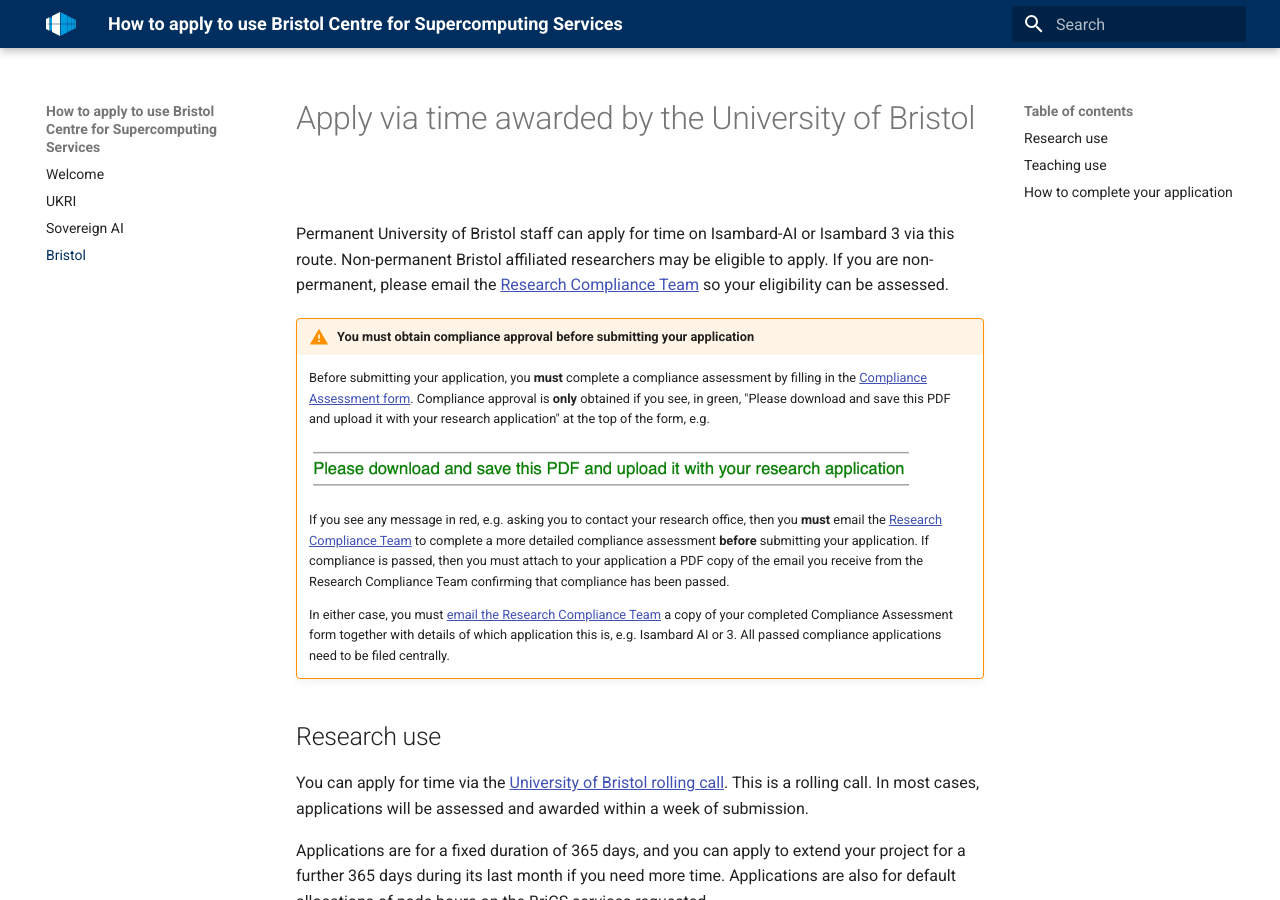
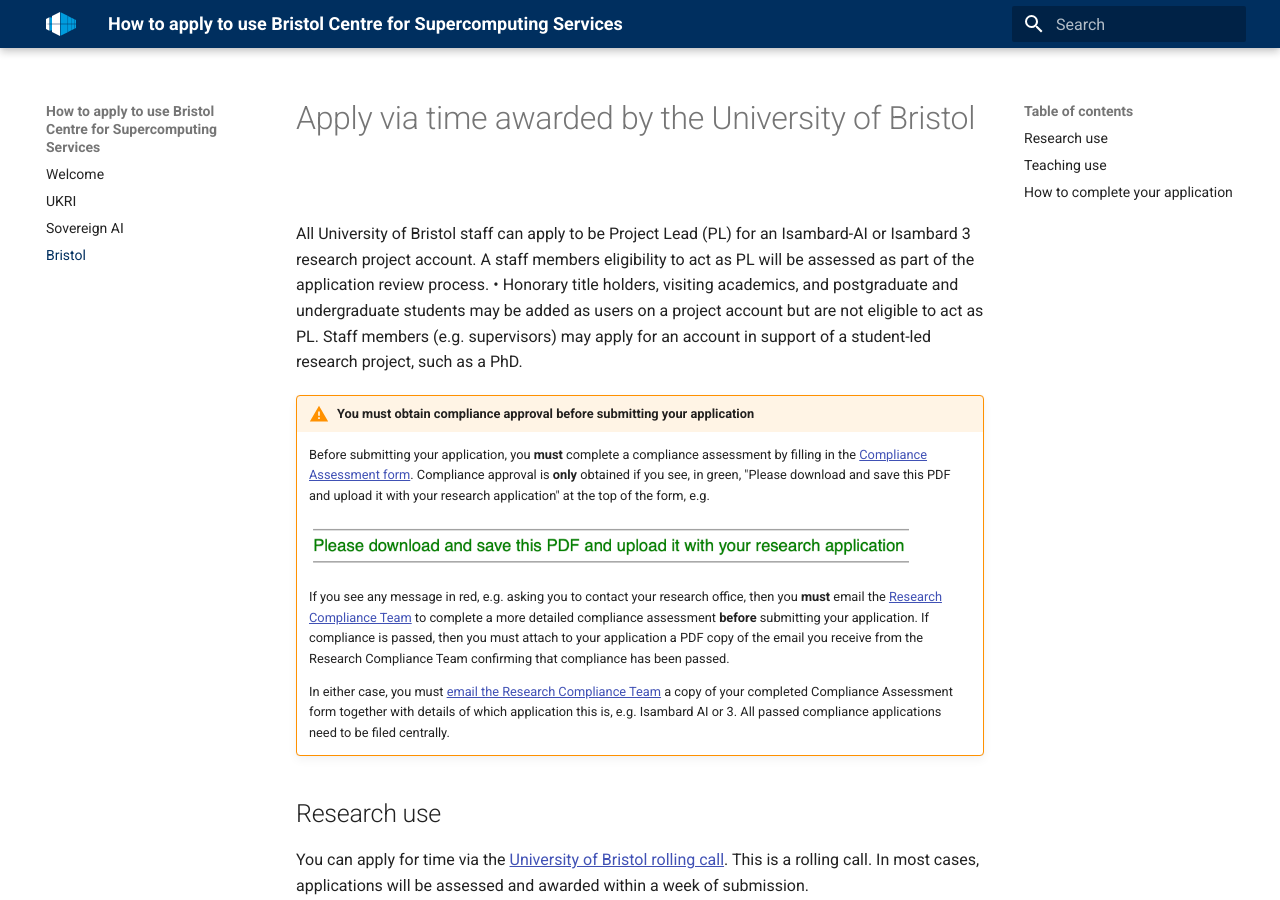
Before and after one commit to isambard-sc/apply.isambard.ac.uk, an MkDocs documentation site: the page built from docs/bristol/index.md, in a window 1280 px wide and 900 px high. Built offline with MkDocs 1.6.1 and Material for MkDocs 9.7.7, drawn with Linux system fonts in a browser that asks for light colours.

Commit message:
Update index.md

```diff
--- a/docs/bristol/index.md
+++ b/docs/bristol/index.md
@@ -5,7 +5,9 @@
 SPDX-License-Identifier: CC-BY-SA-4.0
 -->
 
-Permanent University of Bristol staff can apply for time on Isambard-AI or Isambard 3 via this route. Non-permanent Bristol affiliated researchers may be eligible to apply. If you are non-permanent, please email the [Research Compliance Team][contact-drei] so your eligibility can be assessed.
+All University of Bristol staff can apply to be Project Lead (PL) for an Isambard-AI or Isambard 3 research project account. A staff members eligibility to act as PL will be assessed as part of the application review process.
+•	Honorary title holders, visiting academics, and postgraduate and undergraduate students may be added as users on a project account but are not eligible to act as PL. Staff members (e.g. supervisors) may apply for an account in support of a student-led research project, such as a PhD.
+
 
 !!! warning "You must obtain compliance approval before submitting your application"
     Before submitting your application, you **must** complete a compliance assessment by filling in the [Compliance Assessment form][compliance-assessment]. Compliance approval is **only** obtained if you see, in green, "Please download and save this PDF and upload it with your research application" at the top of the form, e.g.
```
